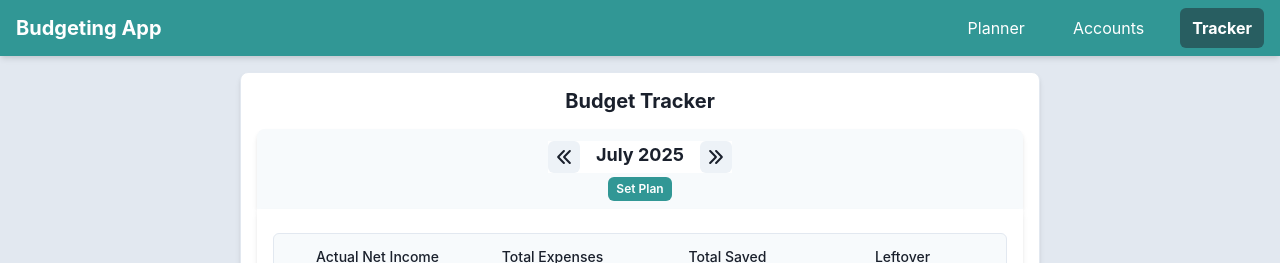
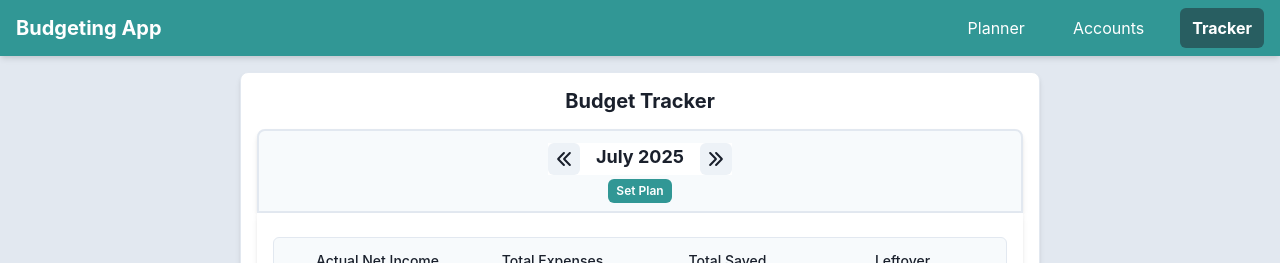
Before and after one commit to ArchILLtect/budget-app-solo, a React (Vite) app: page /tracker in a window 1280 px wide. Shown: the top 263 px of the page. Built offline with nearby package versions, Linux system fonts and the light colour scheme.

Commit message:
Chore: quick clean up / style upgrade

```diff
--- a/src/components/IncomeSourceForm.jsx
+++ b/src/components/IncomeSourceForm.jsx
@@ -106,8 +106,7 @@ export default function IncomeSourceForm({ source, onUpdate }) {
             Delete This Source
           </Button>
         </Center>
-
-    )}
+      )}
     </>
   )
 }
--- a/src/components/ScenarioSelector.jsx
+++ b/src/components/ScenarioSelector.jsx
@@ -27,7 +27,7 @@ export default function ScenarioSelector() {
                     onChange={(e) => loadScenario(e.target.value)}
                 >
                     {Object.keys(scenarios).map((name) => (
-                    <option key={name} value={name}>{name}</option>
+                        <option key={name} value={name}>{name}</option>
                     ))}
                 </Select>
                 {/* Delete Scenario Button */}
--- a/src/components/TrackerHeader.jsx
+++ b/src/components/TrackerHeader.jsx
@@ -41,12 +41,13 @@ export default function TrackerHeader() {
     };
 
     const handleTempButton = (id) => {
-        if (window.alert('This feature coming soon')) {
+        if (window.alert('This feature coming soon!\n\nFor now you must edit the scenario in the'
+            + ' Budget Planner and then "Remove Plan" and re-"Set Plan"')) {
         }
     }
 
     return (
-        <Box p={2} borderTopRadius="lg" boxShadow="md" bg={useColorModeValue('gray.50', 'gray.700')}>
+        <Box p={2} borderTopRadius="lg" boxShadow="md" bg={useColorModeValue('gray.50', 'gray.700')} borderWidth={2}>
             <Center my={1}>
                 <Flex bg={'white'}>
                     <IconButton
```
